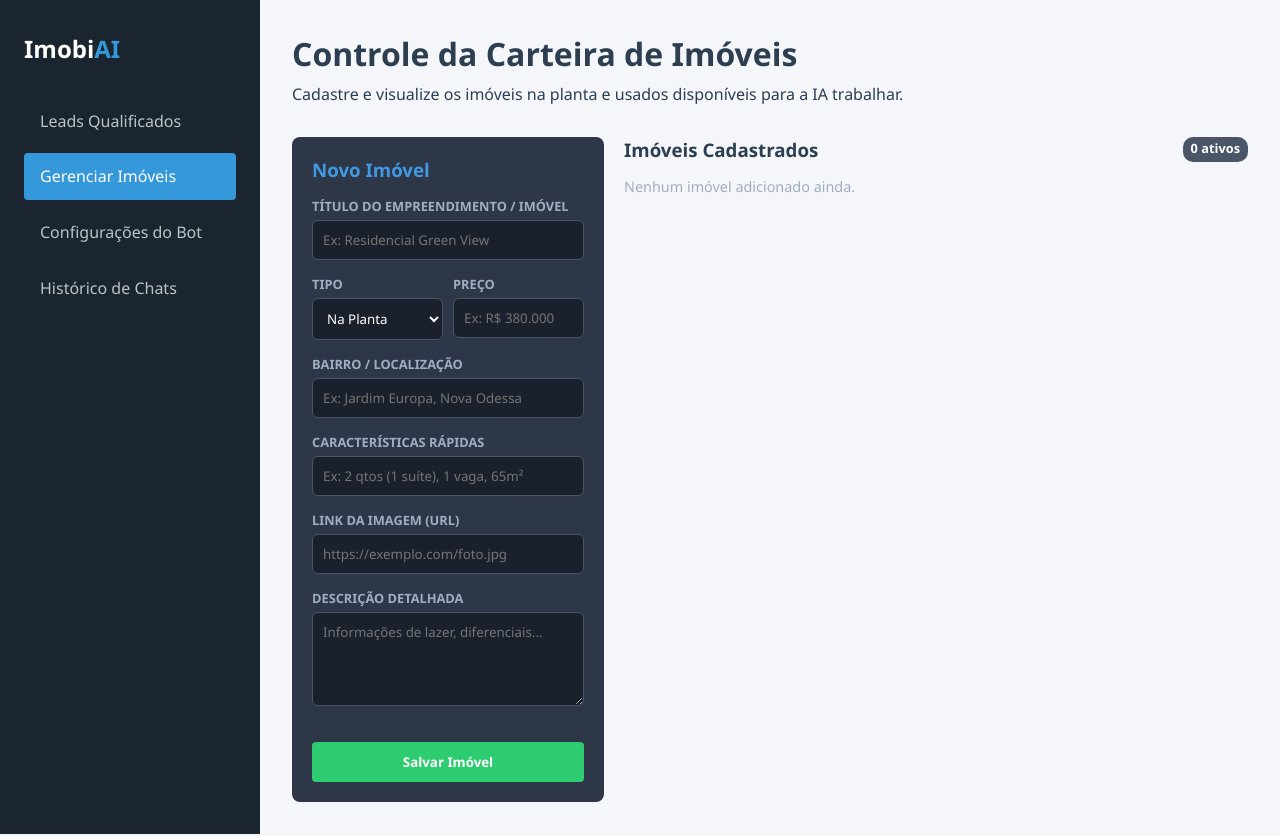
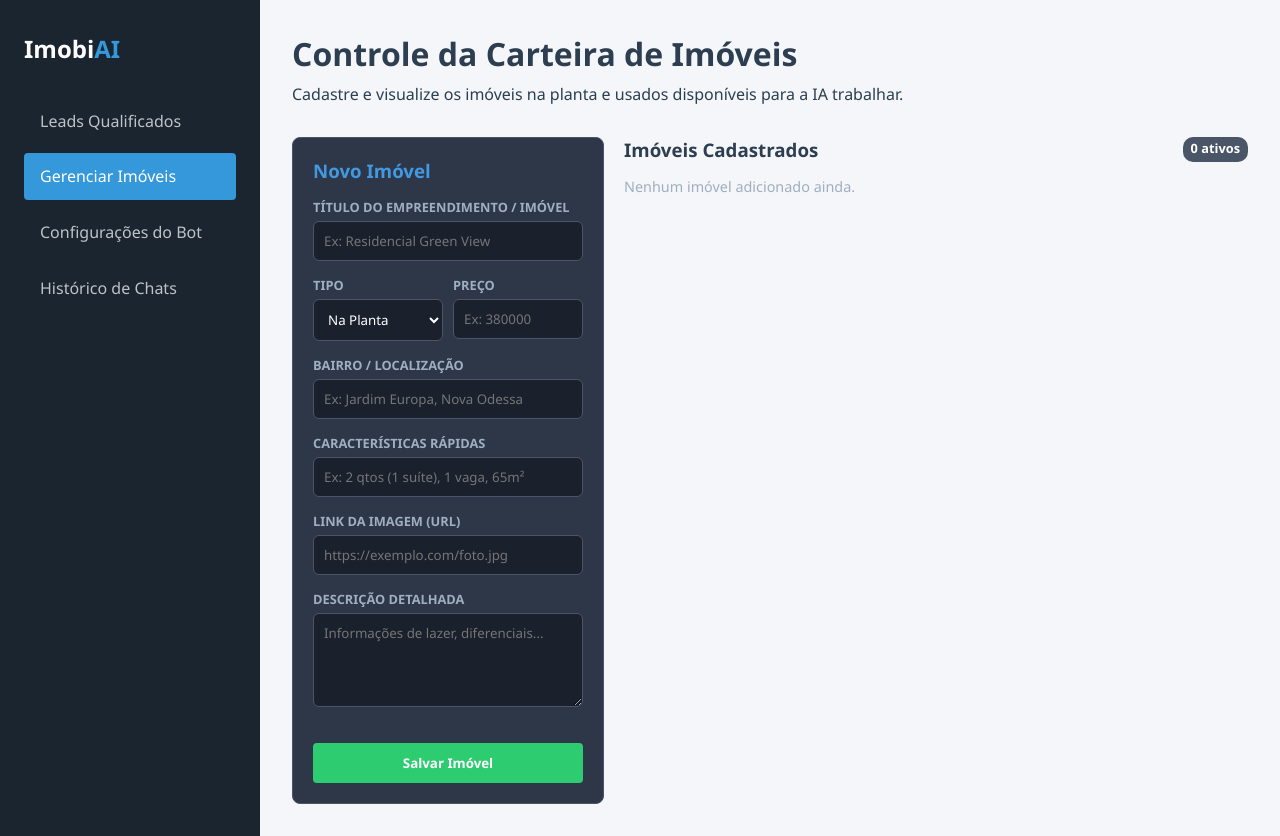
Before and after one commit to sMarkis/projeto_imobcorretor, a FastAPI app: template templates/imoveis.html in a window 1280 px wide. Run offline with FastAPI, Linux system fonts and the light colour scheme; the template is opened without the code that fills it, so the values that code supplies are empty.

Commit message:
ajuste no imoveis

```diff
--- a/templates/imoveis.html
+++ b/templates/imoveis.html
@@ -19,7 +19,7 @@
             background: #2d3748; /* Cor escura padrão do card */
             padding: 20px;
             border-radius: 8px;
-            border: 1px border border-color #4a5568;
+            border: 1px solid #4a5568;
             height: fit-content;
         }
         .form-group {
@@ -68,7 +68,6 @@
         .imovel-thumb img {
             width: 100%;
             height: 100%;
-            object-cover: cover;
             object-fit: cover;
         }
         .imovel-badge {
@@ -152,7 +151,7 @@
                             </div>
                             <div class="form-group">
                                 <label>Preço</label>
-                                <input type="text" name="preco" required placeholder="Ex: R$ 380.000">
+                                <input type="text" id="preco" name="preco" required placeholder="Ex: 380000" autocomplete="off">
                             </div>
                         </div>
 
@@ -224,5 +223,7 @@
             </div>
         </main>
     </div>
+
+    <script src="/static/script.js?v=1.3"></script>
 </body>
 </html>
```
